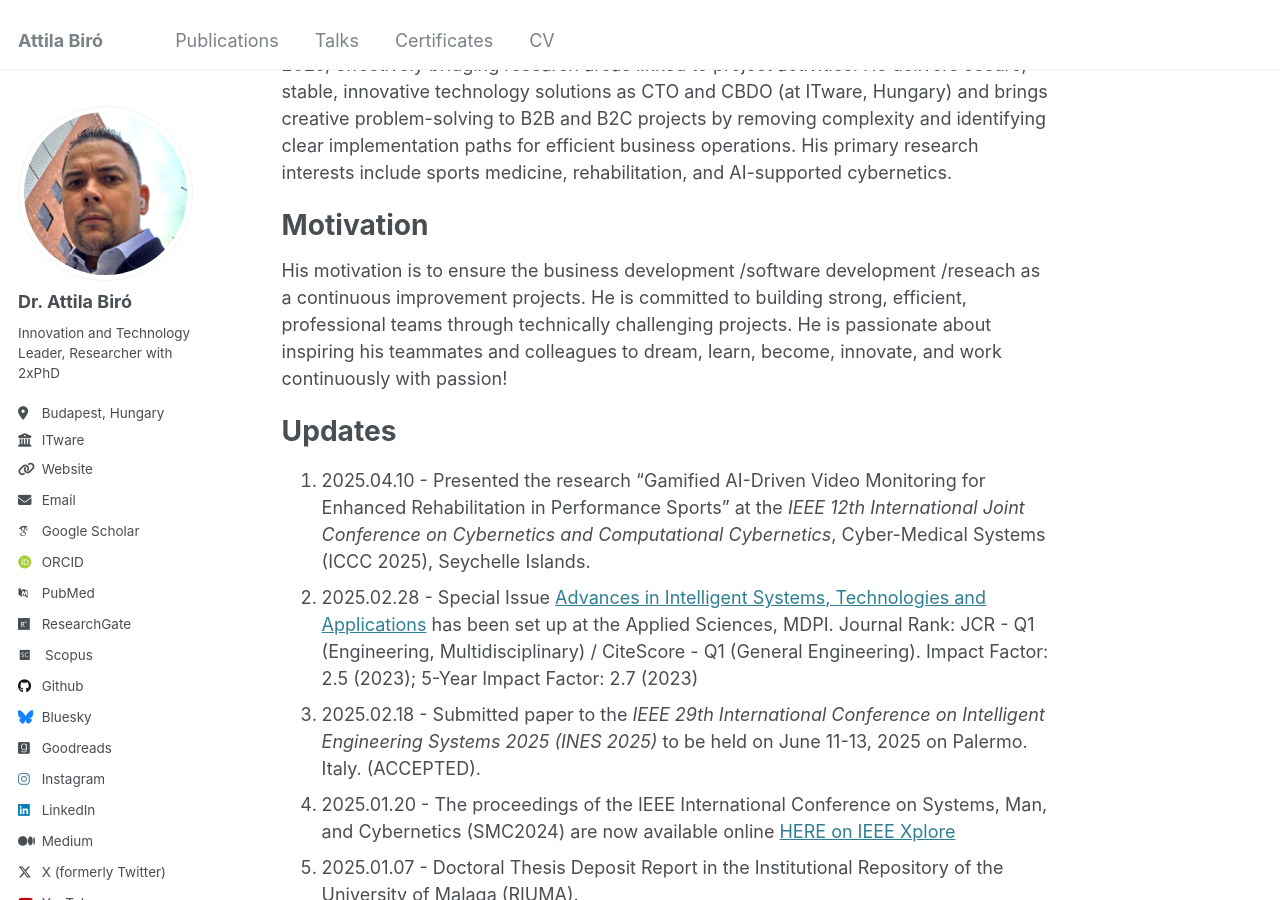
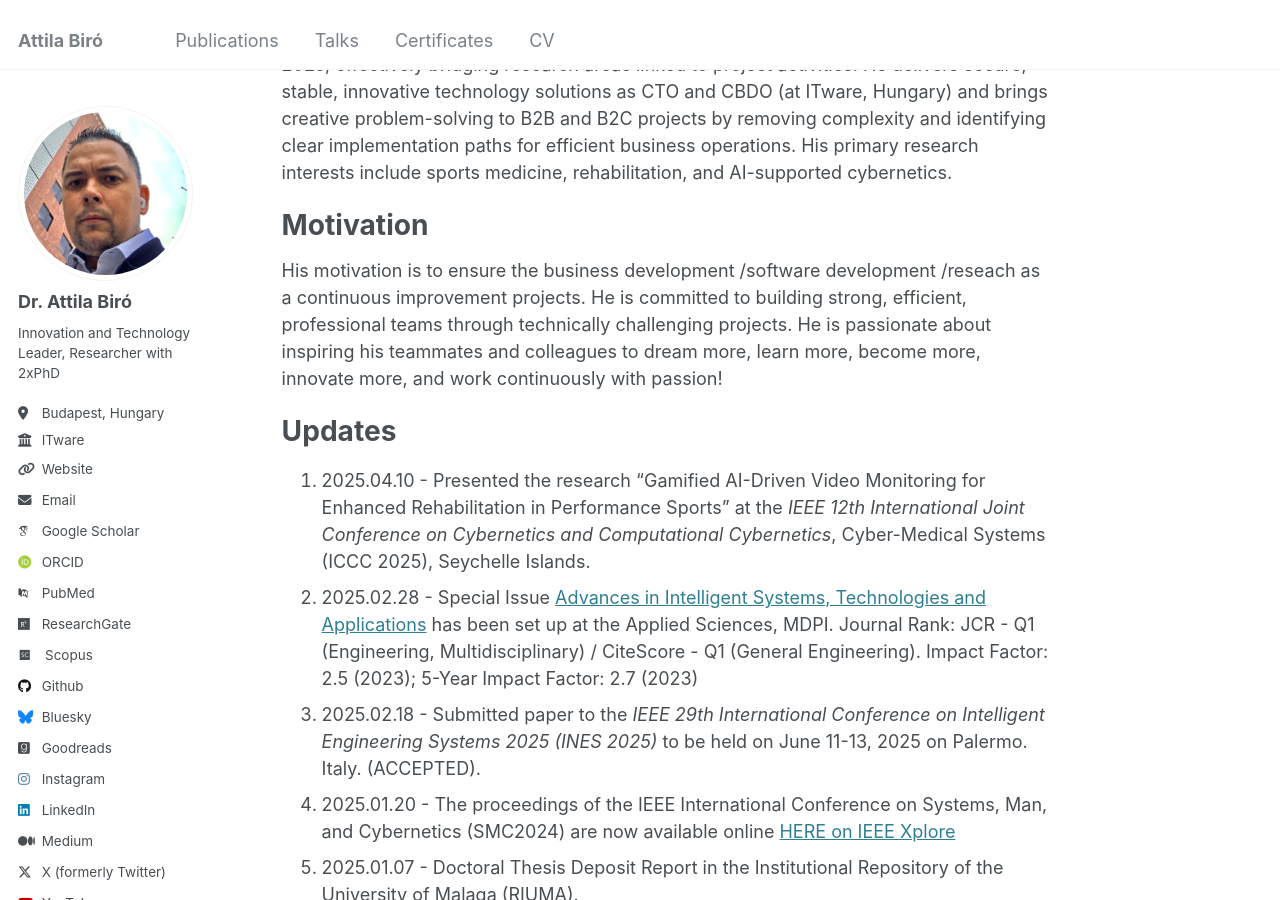
Before and after one commit to biroka/biroka.github.io, a Jekyll site: the page built from _pages/about.md, in a window 1280 px wide and 900 px high, scrolled down 364 px. Built offline with Jekyll 4.4.1, drawn with Linux system fonts in a browser that asks for light colours; some web fonts are replaced.

Commit message:
Update about.md

```diff
--- a/_pages/about.md
+++ b/_pages/about.md
@@ -13,7 +13,7 @@ Dr. Biró holds two PhDs: one in 🧬 Health Sciences (from the University of Ma
 
 Motivation
 ======
-His motivation is to ensure the business development /software development /reseach as a continuous improvement projects. He is committed to building strong, efficient, professional teams through technically challenging projects. He is passionate about inspiring his teammates and colleagues to dream, learn, become, innovate, and work continuously with passion!
+His motivation is to ensure the business development /software development /reseach as a continuous improvement projects. He is committed to building strong, efficient, professional teams through technically challenging projects. He is passionate about inspiring his teammates and colleagues to dream more, learn more, become more, innovate more, and work continuously with passion!
 
 Updates
 ======
```
